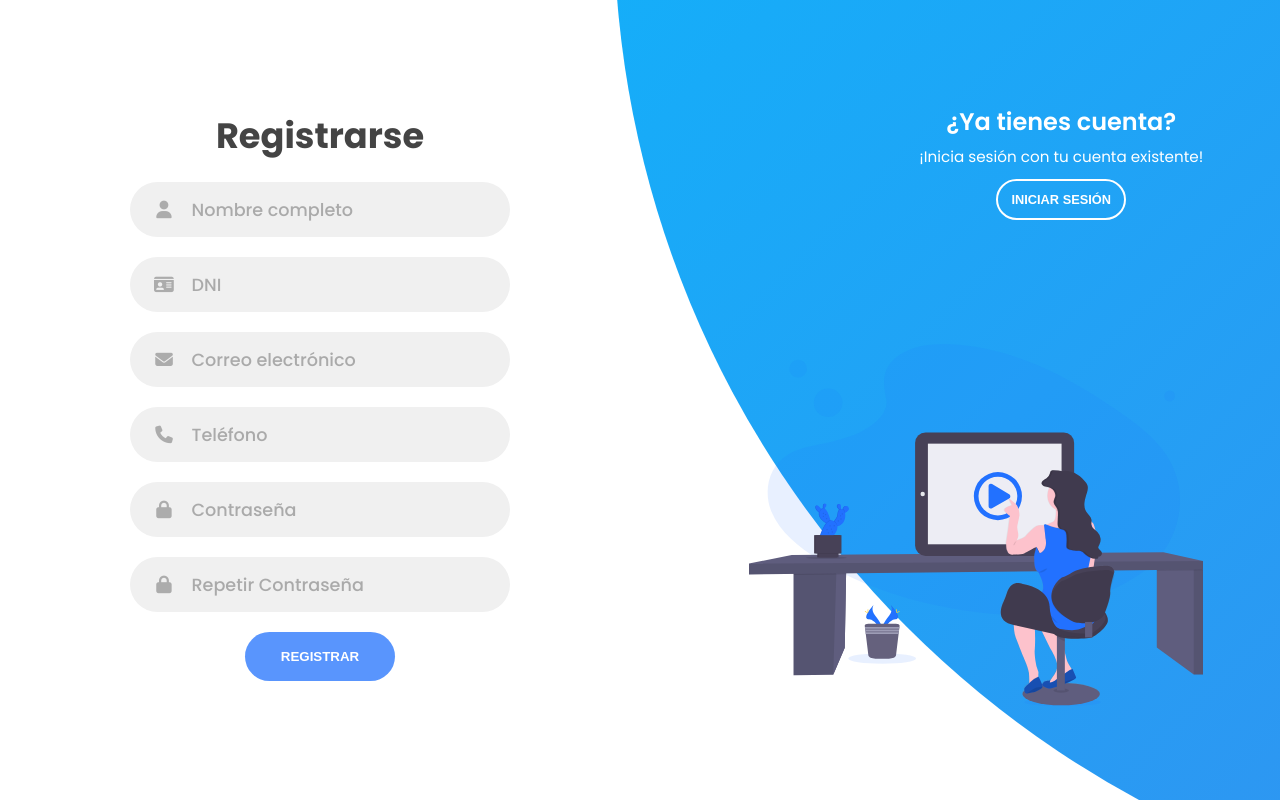
After one commit to Vikernes27666/CivicReport, a PHP site: page /frontend/registro.php in a window 1280 px wide. The commit adds this page. Run offline with PHP 8.4, Linux system fonts and the light colour scheme; some libraries are stand-ins or nearby versions.

Commit message:
agregue registro.php

```diff
--- a/frontend/inicio.php
+++ b/frontend/inicio.php
@@ -14,6 +14,7 @@
     <div><a href="javascript:void(0);" onclick="showTab('inicio')" style="color: #333; text-decoration: none;">DenunciaYa</a></div>
     <div class="auth-buttons">
       <a href="login.php"><button class="btn">Iniciar sesión</button></a>
+      <a href="registro.php"><button class="btn">Registrar</button></a>
     </div>
   </header>
 
@@ -45,5 +46,6 @@
   </section>
 
   <script src="scripts.js"></script>
+  <script></script>
 </body>
 </html>
--- /dev/null
+++ b/frontend/registro.php
@@ -0,0 +1,129 @@
+
+<?php
+session_start();
+$mostrarModal = isset($_SESSION['mostrarModal']) && $_SESSION['mostrarModal'] === true;
+unset($_SESSION['mostrarModal']);
+
+?>
+<!DOCTYPE html>
+<html lang="es">
+<head>
+    <meta charset="UTF-8">
+    <meta name="viewport" content="width=device-width, initial-scale=1.0">
+    <title>Formulario Responsivo</title>
+    <script src="https://kit.fontawesome.com/3a7225da88.js" crossorigin="anonymous"></script>
+    <link rel="stylesheet" href="../backend/css/login.css">
+    <link rel="stylesheet" href="../backend/css/registro.css">
+</head>
+<body>
+    <div class="container sign-up-mode">
+        <div class="forms-container">
+            <div class="signin-signup">
+                <!-- FORMULARIO DE INICIO DE SESIÓN -->
+                <form action="../php/registro.php" method="POST" class="sign-in-form">
+                    <h2 class="signin title">Iniciar sesión</h2>
+
+                    <div class="input-field">
+                        <i class="fas fa-user"></i>
+                        <input type="text" name="usuario" placeholder="Usuario"
+                            value="<?php if(isset($_POST['usuario'])) echo htmlspecialchars($_POST['usuario']); ?>" required>
+                    </div>
+
+                    <div class="input-field">
+                        <i class="fas fa-lock"></i>
+                        <input type="password" name="clave" placeholder="Contraseña"
+                            value="<?php if(isset($_POST['clave'])) echo htmlspecialchars($_POST['clave']); ?>" required>
+                    </div>
+
+                    <input type="submit" name="ctglog" value="Iniciar sesión" class="btn solid">
+                </form>
+
+                <?php
+
+                    if (isset($_SESSION['error'])) {
+                        echo "<div class='error-message'>" . $_SESSION['error'] . "</div>";
+                        unset($_SESSION['error']);
+                    }
+                ?>
+
+                <!-- FORMULARIO DE REGISTRO -->
+                <form action="../backend/controlador/registro.php" method="POST" class="sign-up-form">
+                    <h2 class="signup title">Registrarse</h2>
+
+                    <div class="input-field">
+                        <i class="fas fa-user"></i>
+                        <input type="text" name="nombreCompleto" id="nombreCompleto" placeholder="Nombre completo" required value="<?= $_SESSION['old']['nombreCompleto'] ?? ''; ?>">
+                    </div>
+
+                    <div class="input-field">
+                        <i class="fas fa-id-card"></i>
+                        <input type="text" name="dni" id="dni" placeholder="DNI" required pattern="[0-9]{8}" value="<?= $_SESSION['old']['dni'] ?? ''; ?>">
+                    </div>
+
+                    <div class="input-field">
+                        <i class="fas fa-envelope"></i>
+                        <input type="email" name="correoElectronico" id="correoElectronico" placeholder="Correo electrónico" required value="<?= $_SESSION['old']['correoElectronico'] ?? ''; ?>">
+                    </div>
+
+                    <div class="input-field">
+                        <i class="fas fa-phone"></i>
+                        <input type="tel" name="telefono" id="telefono" placeholder="Teléfono" required pattern="[0-9]{9}" value="<?= $_SESSION['old']['telefono'] ?? ''; ?>">
+                    </div>
+
+                    <div class="input-field">
+                        <i class="fas fa-lock"></i>
+                        <input type="password" name="contrasena" id="contrasena" placeholder="Contraseña" required>
+                    </div>
+
+                    <div class="input-field">
+                        <i class="fas fa-lock"></i>
+                        <input type="password" name="repetir_contrasena" id="repetir_contrasena" placeholder="Repetir Contraseña" required>
+                    </div>
+
+                    <button type="submit" class="btn solid">REGISTRAR</button>
+                </form>
+
+
+            </div>
+        </div>
+
+        <div class="panels-container">
+            <div class="panel left-panel">
+                <div class="content">
+                    <h3>¿Nuevo aquí?</h3>
+                    <p>¡Bienvenido! Crea una cuenta para comenzar.</p>
+                    <button class="btn transparent" id="sign-up-btn">Registrarse</button>
+                </div>
+                <img src="../backend/img/undraw_maker_launch_crhe.svg" class="image" alt="Ilustración de registro">
+            </div>
+
+            <div class="panel right-panel">
+                <div class="content">
+                    <h3>¿Ya tienes cuenta?</h3>
+                    <p>¡Inicia sesión con tu cuenta existente!</p>
+                    <button class="btn transparent" id="sign-in-btn">Iniciar sesión</button>
+                </div>
+                <img src="../backend/img/undraw_press_play_bx2d.svg" class="image" alt="Ilustración de login">
+            </div>
+        </div>
+    </div>
+
+    <script src="../backend/js/login.js"></script>
+    <script src="../backend/js/registro.js"></script>
+    <script>
+        document.addEventListener("DOMContentLoaded", function () {
+            <?php if ($mostrarModal): ?>
+                Swal.fire({
+                    title: "¡Registro Exitoso!",
+                    text: "Tu cuenta ha sido creada correctamente.",
+                    icon: "success",
+                    confirmButtonText: "Aceptar"
+                }).then(() => {
+                    window.location.href = "login.php";
+                });
+            <?php endif; ?>
+        });
+    </script>
+    <script src="https://cdn.jsdelivr.net/npm/sweetalert2@11"></script>
+</body>
+</html>
```
Also changed, not shown: backend/js/inicio.js (added, +25 -0 lines).
